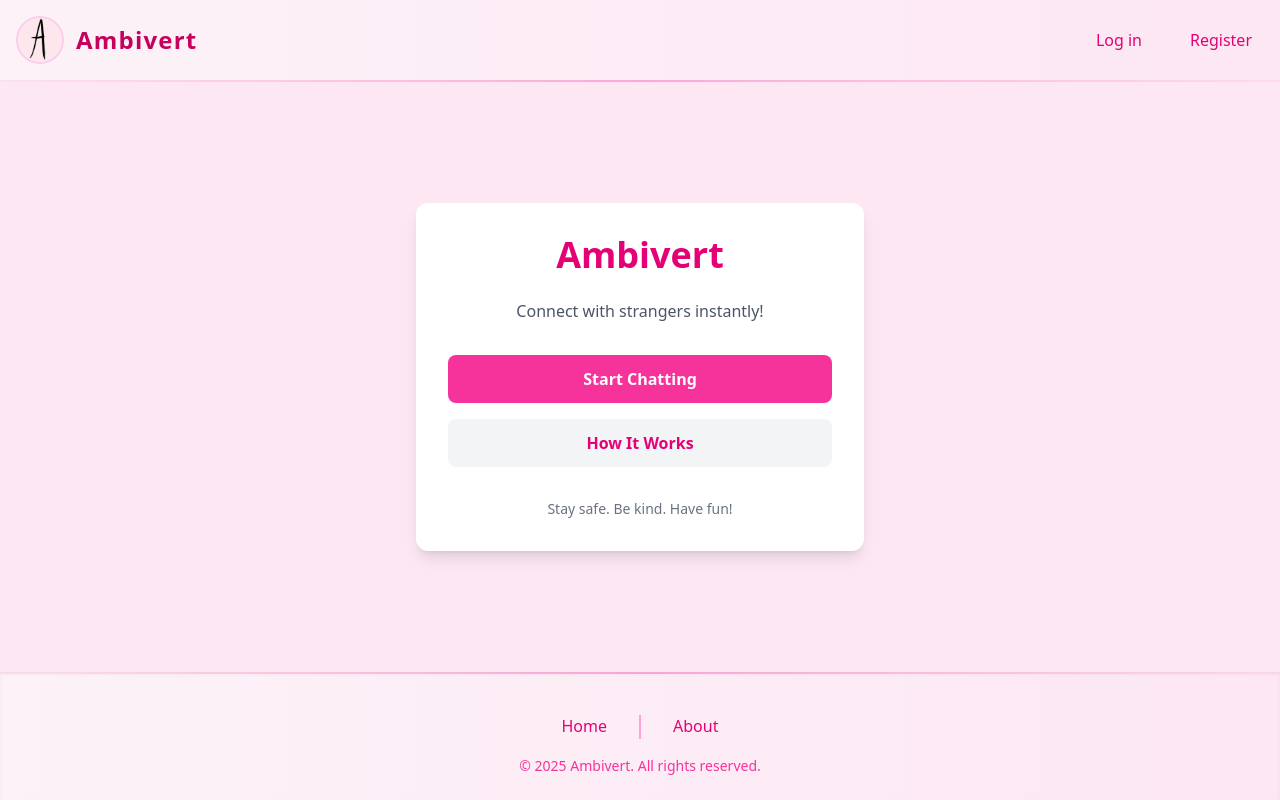
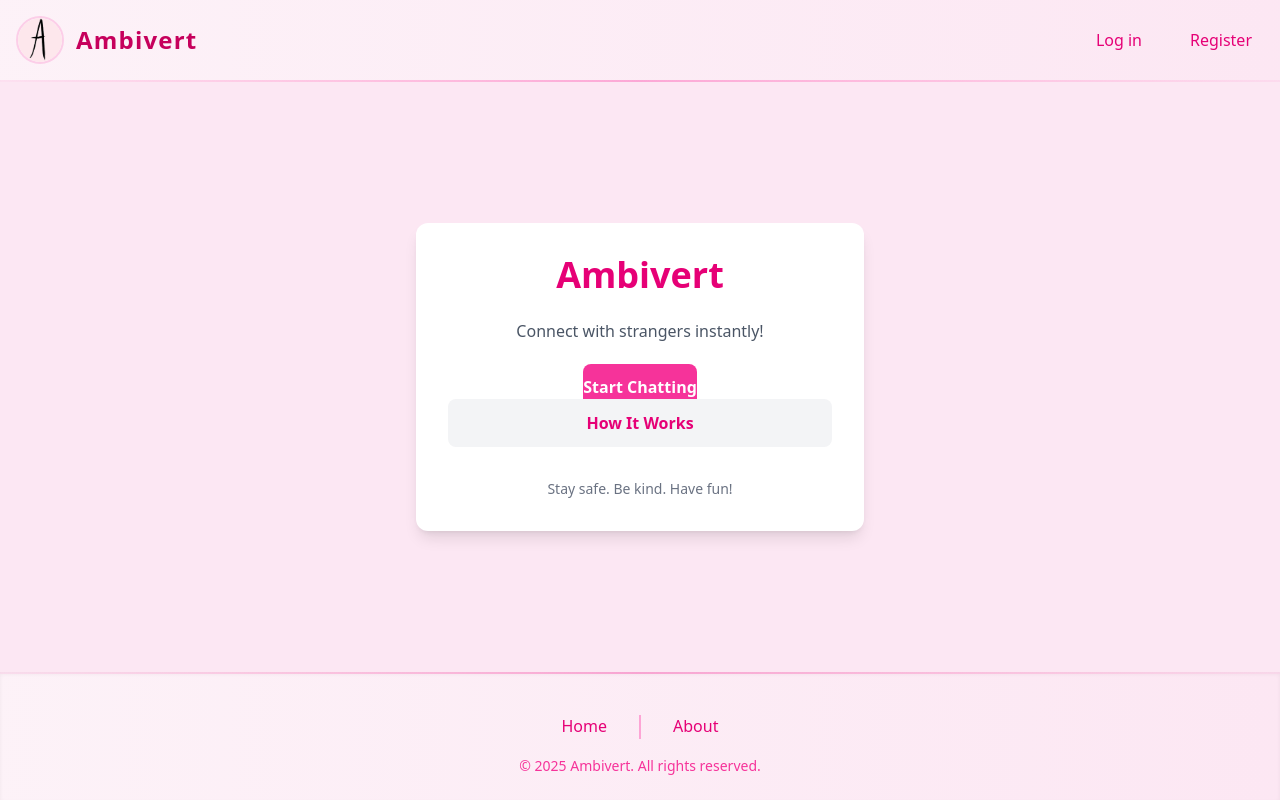
Before and after one commit to Xzizide/ambivert, a React (Vite) app: page / in a window 1280 px wide. Built offline with nearby package versions, Linux system fonts and the light colour scheme.

Commit message:
Close connection on unmounting chatroom

```diff
--- a/src/pages/ChatRoom.jsx
+++ b/src/pages/ChatRoom.jsx
@@ -94,6 +94,9 @@ export default function ChatRoom() {
           });
       }
     };
+    return () => {
+      ws.close();
+    };
   }, []);
 
   const [inputMessage, setInputMessage] = useState("");
--- a/src/pages/Home.jsx
+++ b/src/pages/Home.jsx
@@ -1,4 +1,5 @@
 import React from "react";
+import { Link } from "react-router-dom";
 
 export default function Home() {
   return (
@@ -8,9 +9,12 @@ export default function Home() {
         <p className="text-gray-600 mb-8">Connect with strangers instantly!</p>
 
         <div className="space-y-4">
-          <button className="w-full bg-pink-500 text-white py-3 rounded-lg hover:bg-pink-600 transition-colors duration-300 font-semibold">
+          <Link
+            to="/chat?room_id=1&client_id=1"
+            className="w-full bg-pink-500 text-white py-3 rounded-lg hover:bg-pink-600 transition-colors duration-300 font-semibold"
+          >
             Start Chatting
-          </button>
+          </Link>
 
           <button className="w-full bg-gray-100 text-pink-600 py-3 rounded-lg hover:bg-gray-200 transition-colors duration-300 font-semibold">
             How It Works
```
